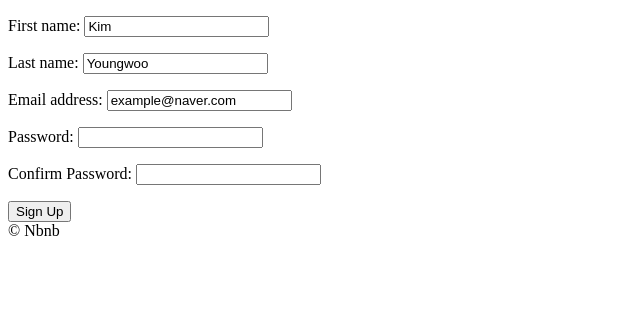
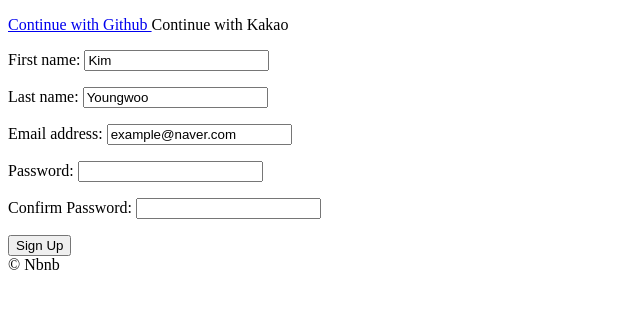
Before and after one commit to rla40162002/first_repo, a Django app: page /users/signup in a window 1280 px wide. Shown: the part 78-387 px from the top of the page, without its empty margins (0-640 px from the left). Run offline with Django 3.2, Linux system fonts and the light colour scheme.

Commit message:
Login with Github

```diff
--- a/manage.py
+++ b/manage.py
@@ -2,6 +2,8 @@
 """Django's command-line utility for administrative tasks."""
 import os
 import sys
+
+import dotenv
 
 
 def main():
@@ -18,4 +20,5 @@ def main():
 
 
 if __name__ == "__main__":
+    dotenv.read_dotenv()
     main()
--- /dev/null
+++ b/templates/partials/social_login.html
@@ -0,0 +1,10 @@
+<div>
+    <a href="{% url 'users:github-login' %}">
+        Continue with Github
+    </a>
+
+    <a>
+        Continue with Kakao
+    </a>
+
+</div>
--- a/templates/users/login.html
+++ b/templates/users/login.html
@@ -8,6 +8,7 @@
 {% endblock search-bar %}
 
 {% block content %}
+    {% include "partials/social_login.html" %}
     <form method="POST" action="{% url "users:login" %}">
         {% csrf_token %}
         {{form.as_p}}
--- a/templates/users/signup.html
+++ b/templates/users/signup.html
@@ -8,6 +8,8 @@
 {% endblock search-bar %}
 
 {% block content %}
+    {% include "partials/social_login.html" %}
+
     <form method="POST" action="{% url "users:signup" %}">
         {% csrf_token %}
         {{form.as_p}}
--- a/users/models.py
+++ b/users/models.py
@@ -32,6 +32,15 @@ class User(AbstractUser):  # models.Model을 상속
         (CURRENCY_USD, "USD"),
         (CURRENCY_KRW, "KRW"),
     )
+    LOGIN_EMAIL = "email"
+    LOGIN_GITHUB = "github"
+    LOGIN_KAKAO = "kakao"
+
+    LOGIN_CHOICES = (
+        (LOGIN_EMAIL, "Email"),
+        (LOGIN_GITHUB, "Github"),
+        (LOGIN_KAKAO, "Kakao"),
+    )
 
     avatar = models.ImageField(upload_to="avatars", blank=True)  # 사용자 사진
     gender = models.CharField(choices=GENDER_CHOICES, max_length=10, blank=True)
@@ -45,3 +54,7 @@ class User(AbstractUser):  # models.Model을 상속
         choices=CURRENCY_CHOICES, max_length=3, blank=True, default=CURRENCY_KRW
     )
     superhost = models.BooleanField(default=False)
+
+    login_method = models.CharField(
+        max_length=50, choices=LOGIN_CHOICES, default=LOGIN_EMAIL
+    )
--- a/users/urls.py
+++ b/users/urls.py
@@ -4,6 +4,8 @@ from . import views
 app_name = "users"
 urlpatterns = [
     path("login", views.LoginView.as_view(), name="login"),
+    path("login/github", views.github_login, name="github-login"),
+    path("login/github/callback", views.github_callback, name="github-callback"),
     path("logout", views.log_out, name="logout"),
     path("signup", views.SignUpView.as_view(), name="signup"),
 ]
--- a/users/views.py
+++ b/users/views.py
@@ -1,9 +1,11 @@
+import os
+import requests
 from django.views import View
 from django.views.generic import FormView
 from django.shortcuts import render, redirect, reverse
 from django.urls import reverse_lazy
 from django.contrib.auth import authenticate, login, logout
-from . import forms
+from . import forms, models
 
 
 class LoginView(FormView):
@@ -61,3 +63,68 @@ class SignUpView(FormView):
         if user is not None:
             login(self.request, user)
         return super().form_valid(form)
+
+
+def github_login(request):
+    client_id = os.environ.get("GH_ID")
+    redirect_uri = "http://127.0.0.1:8000/users/login/github/callback"
+    return redirect(
+        f"https://github.com/login/oauth/authorize?client_id={client_id}&redirect_uri={redirect_uri}&scope=read:user"
+    )
+
+
+class GithubException(Exception):
+    pass
+
+
+def github_callback(request):
+    try:
+        client_id = os.environ.get("GH_ID")
+        client_secret = os.environ.get("GH_SECRET")
+        code = request.GET.get("code", None)
+        if code is not None:
+            token_request = requests.post(
+                f"https://github.com/login/oauth/access_token?client_id={client_id}&client_secret={client_secret}&code={code}",
+                headers={"Accept": "application/json"},
+            )
+            token_json = token_request.json()
+            error = token_json.get("error", None)
+            if error is not None:
+                raise GithubException()
+            else:
+                access_token = token_json.get("access_token")
+                profile_request = requests.get(
+                    "https://api.github.com/user",
+                    headers={
+                        "Authorization": f"token {access_token}",
+                        "Accept": "application/json",
+                    },
+                )
+                profile_json = profile_request.json()
+                username = profile_json.get("login", None)
+                if username is not None:
+                    name = profile_json.get("name")
+                    email = profile_json.get("email")
+                    bio = profile_json.get("bio")
+                    try:
+                        user = models.User.objects.get(email=email)
+                        if user.login_method != models.User.LOGIN_GITHUB:
+                            raise GithubException()  # password나 kakao로 로그인을 한 상황
+                    except models.User.DoesNotExist:
+                        user = models.User.objects.create(
+                            email=email,
+                            first_name=name,
+                            username=email,
+                            bio=bio,
+                            login_method=models.User.LOGIN_GITHUB,
+                        )
+                        user.set_unusable_password()
+                        user.save()
+                        login(request, user)
+                    return redirect(reverse("core:home"))
+                else:
+                    raise GithubException()
+        else:
+            raise GithubException()
+    except GithubException:
+        return redirect(reverse("users:login"))
```
Also changed, not shown: users/admin.py (+5 -3 lines), reservations/migrations/0003_auto_20200403_0159.py (added), users/migrations/0015_auto_20200403_0159.py (added), 2 other files.
